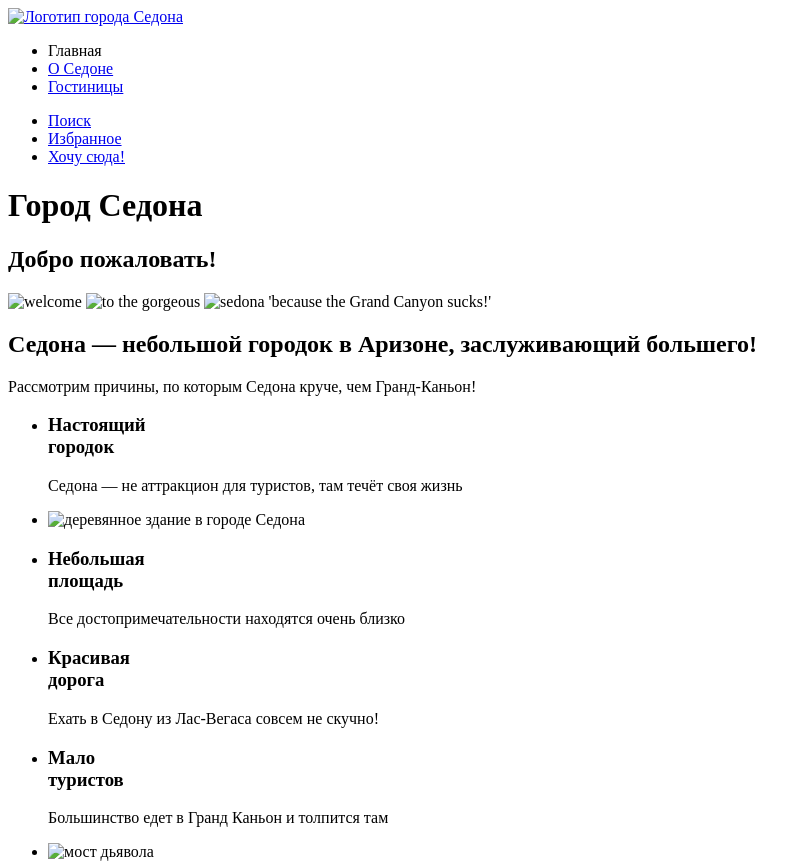
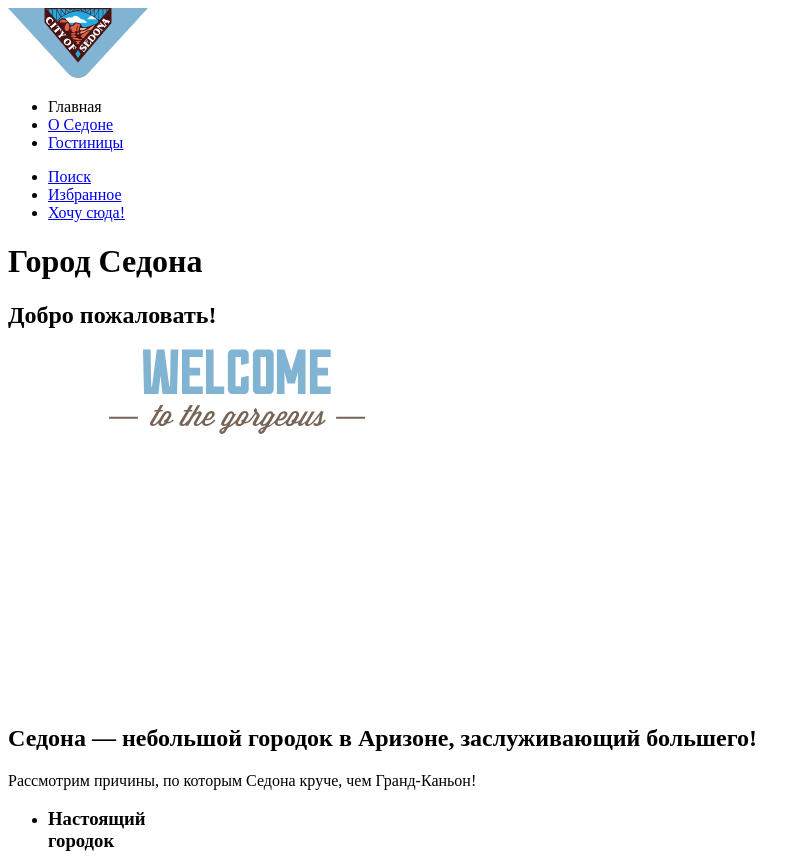
Before and after one commit to htmlacademy-htmlcss/2220861-sedona-35, a plain HTML site: page index.html in a window 1280 px wide. Shown: the top 868 px of the page, without its empty margins (0-810 px from the left). Drawn offline with Linux system fonts and the light colour scheme.

Commit message:
put images

```diff
--- a/index.html
+++ b/index.html
@@ -8,7 +8,7 @@
 <header class="page-header">
   <div class="page-header-left">
     <a class="navigation-logo-link" href="#">
-      <img class="header-logo" src="" alt="Логотип города Седона">
+      <img class="header-logo" src="images/logo.svg" alt="Логотип города Седона" width="140" height="70">
     </a>
     <nav class="navigation">
       <ul class="navigation-list">
@@ -46,9 +46,9 @@
 
   <section class="main-banner">
     <h2 class="visually-hidden">Добро пожаловать!</h2>
-    <img class="main-banner-welcome" src="" alt="welcome">
-    <img class="main-banner-gorgeus" src="" alt="to the gorgeous">
-    <img class="main-banner-sedona" src="" alt="sedona 'because the Grand Canyon sucks!'">
+    <img class="main-banner-welcome" src="images/welcome.svg"
+         alt="Welcome to the gorgeous Sedona 'because the Grand Canyon sucks!'"
+         width="458" height="352">
   </section>
 
   <section class="advantages">
@@ -61,7 +61,8 @@
         <p class="advantages-description">Седона — не аттракцион для туристов, там течёт своя жизнь</p>
       </li>
       <li class="advantages-item-picture">
-        <img class="advantages-picture" src="" alt="деревянное здание в городе Седона">
+        <img class="advantages-picture" src="images/photo-city.jpg" alt="деревянное здание в городе Седона" width="800"
+             height="384">
       </li>
       <li class="advantages-item">
         <h3 class="advantages-title">Небольшая<br>площадь</h3>
@@ -76,7 +77,7 @@
         <p class="advantages-description">Большинство едет в Гранд Каньон и толпится там</p>
       </li>
       <li class="advantages-item-picture">
-        <img class="advantages-picture" src="" alt="мост дьявола">
+        <img class="advantages-picture" src="images/photo-bridge.jpg" alt="мост дьявола" width="800" height="384">
       </li>
       <li class="advantages-item">
         <h3 class="advantages-title">Там есть<br>мост дьявола</h3>
@@ -143,7 +144,7 @@
       <a class="footer-contacts-phone" href="tel:+78128121212">+7 812 812-12-12</a>
     </address>
     <a class="footer-logo-link" href="https://htmlacademy.ru/">
-      <img class="footer-logo" src="" alt="Логотип htmlacademy">
+      <img class="footer-logo" src="images/logo-htmlacademy.svg" alt="Логотип htmlacademy" width="115" height="33">
     </a>
   </section>
 </footer>
```
